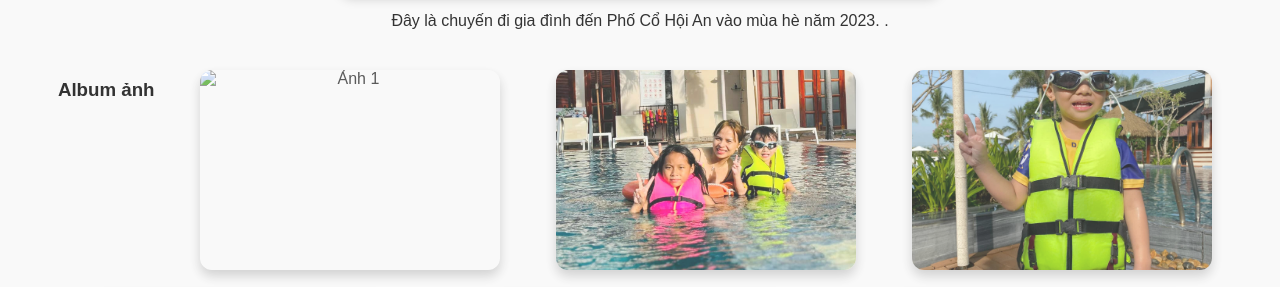
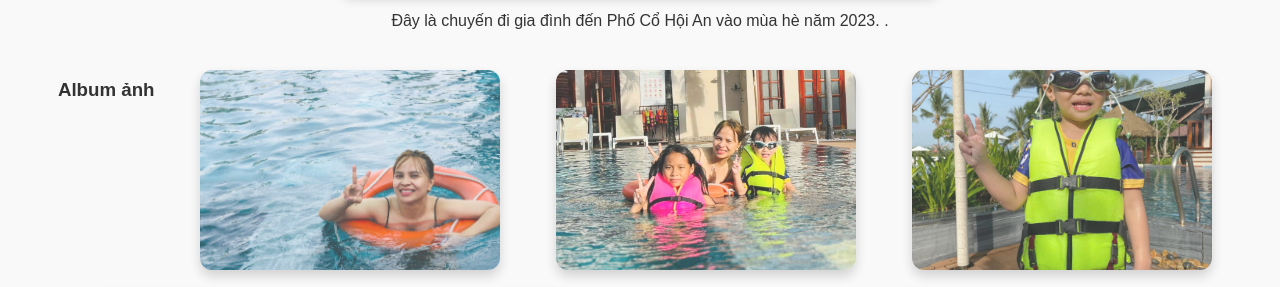
Before and after one commit to NLKV10072011/giadinhh, a plain HTML site: page trip1.html in a window 1280 px wide. Shown: the part 729-1016 px from the top of the page. Drawn offline with Linux system fonts and the light colour scheme; a script that the page names is missing.

Commit message:
Update trip1.html
Signed-off-by: Ng-van <106508179+NLKV10072011@users.noreply.github.com>

```diff
--- a/trip1.html
+++ b/trip1.html
@@ -29,7 +29,7 @@
 
             <div class="trip-gallery">
                 <h3>Album ảnh</h3>
-                <img src="img/trip1_0.jpg" alt="Ảnh 1" class="thumbnail" onclick="openPopup(this)">
+                <img src="img/trip1_10.jpg" alt="Ảnh 1" class="thumbnail" onclick="openPopup(this)">
                 <img src="img/trip1_1.jpg" alt="Ảnh 2" class="thumbnail" onclick="openPopup(this)">
                 <img src="img/trip1_2.jpg" alt="Ảnh 3" class="thumbnail" onclick="openPopup(this)">
                 <img src="img/trip1_3.jpg" alt="Ảnh 4" class="thumbnail" onclick="openPopup(this)">
```
